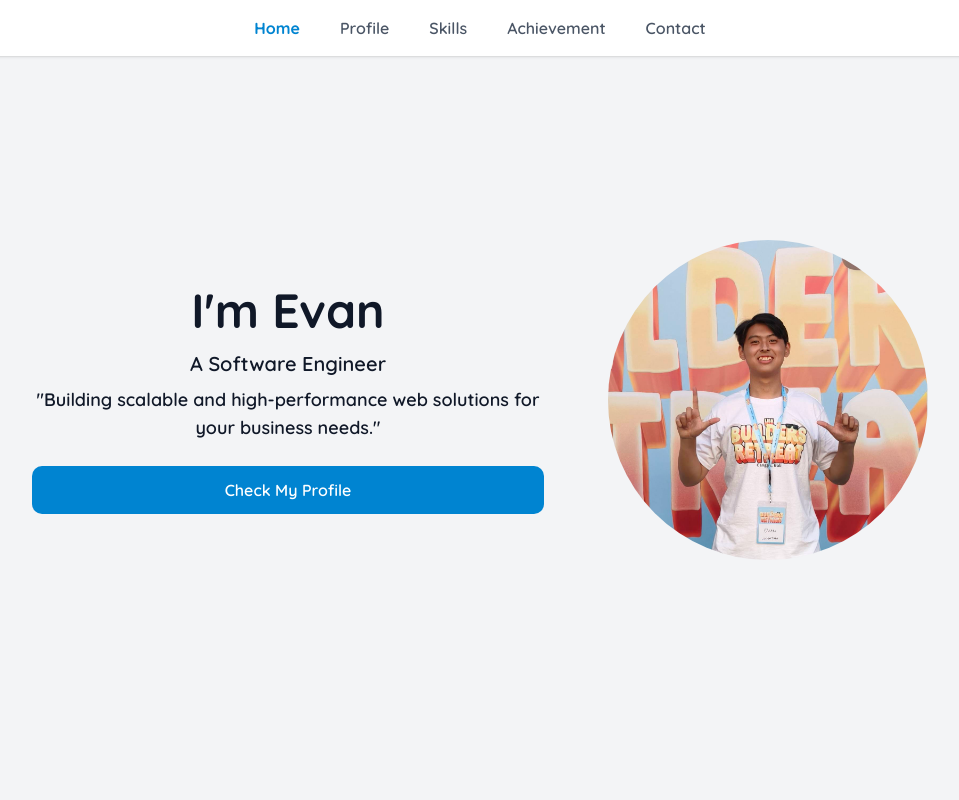
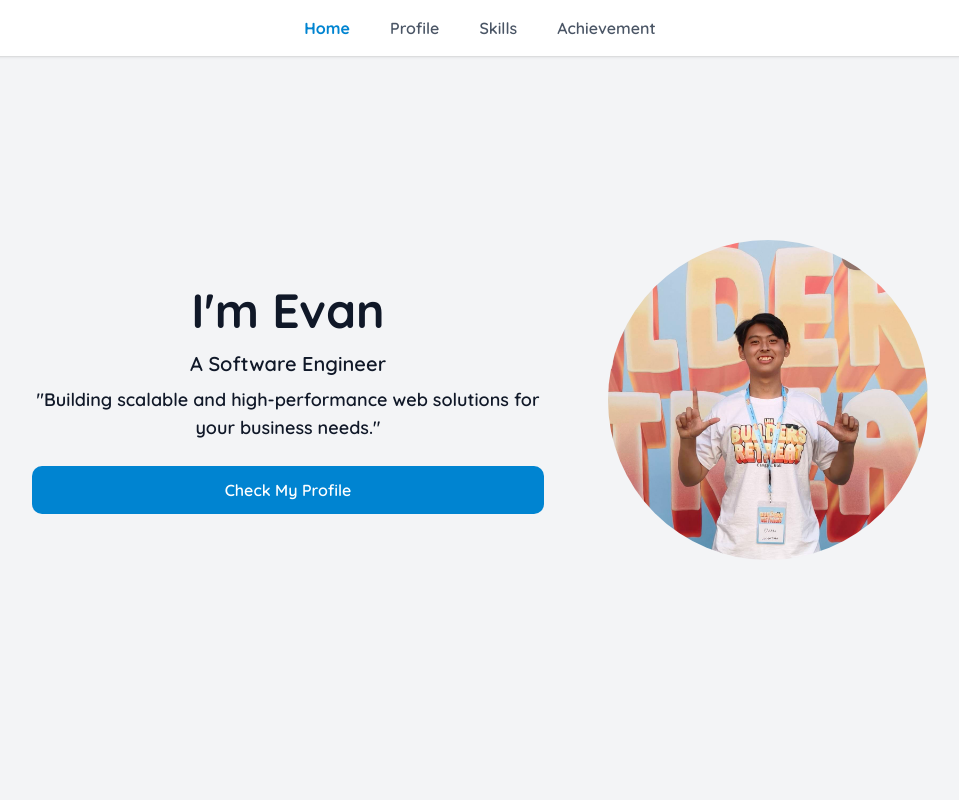
Before and after one commit to Web3EvanKJ/personal-website, a Next.js app: page / in a window 1280 px wide. Shown: the top 800 px of the page, without its empty margins (160-1119 px from the left). Built offline with nearby package versions, Linux system fonts and the light colour scheme.

Commit message:
Update: navbar

```diff
--- a/src/components/Navbar.tsx
+++ b/src/components/Navbar.tsx
@@ -10,7 +10,6 @@ export default function Navbar() {
     { href: "profile", label: "Profile" },
     { href: "skills", label: "Skills" },
     { href: "achievement", label: "Achievement" },
-    { href: "contact", label: "Contact" },
   ];
 
   // Handle smooth scrolling
```
